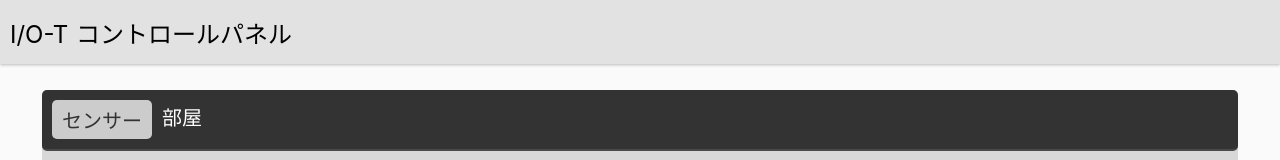
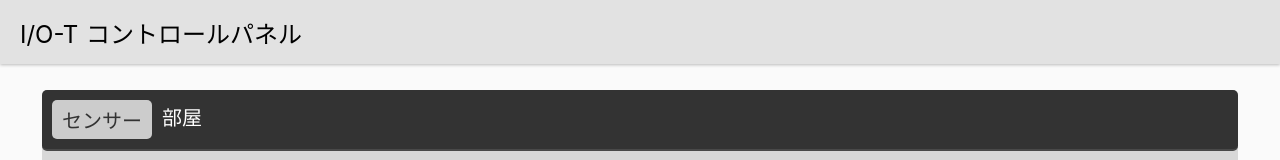
Before and after one commit to Kumi-comb/IO-T-ServerSide, a Nuxt app: page / in a window 1280 px wide. Shown: the top 160 px of the page. Built offline with nearby package versions, Linux system fonts and the light colour scheme.

Commit message:
ナビゲーションバー部分のマージンを修正

```diff
--- a/view/layouts/default.vue
+++ b/view/layouts/default.vue
@@ -18,7 +18,7 @@
   width: 100%;
   height: 64px;
 
-  padding: 0 10px;
+  padding: 0 20px;
 
   vertical-align: middle;
   // text-align: center;
```
